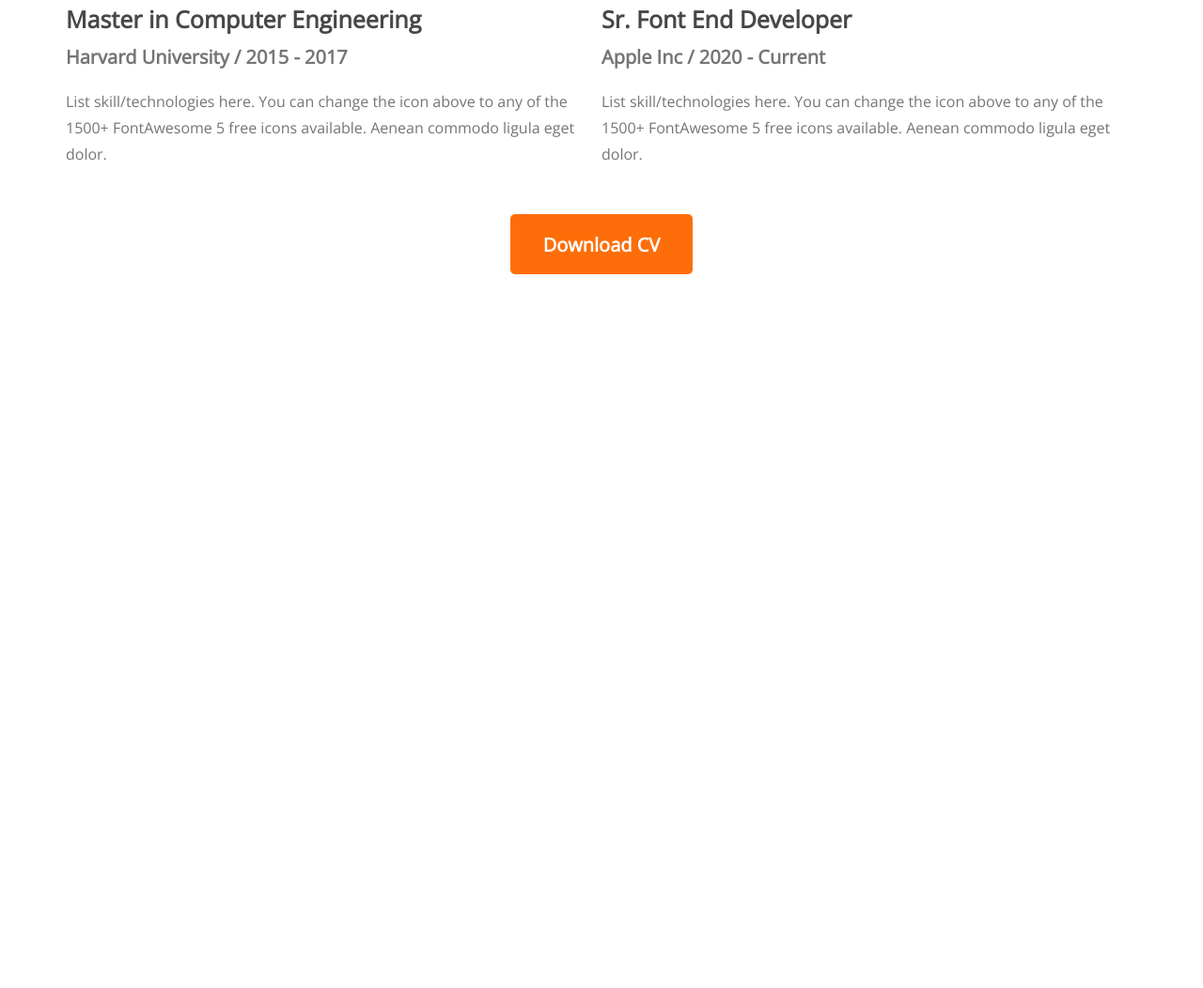
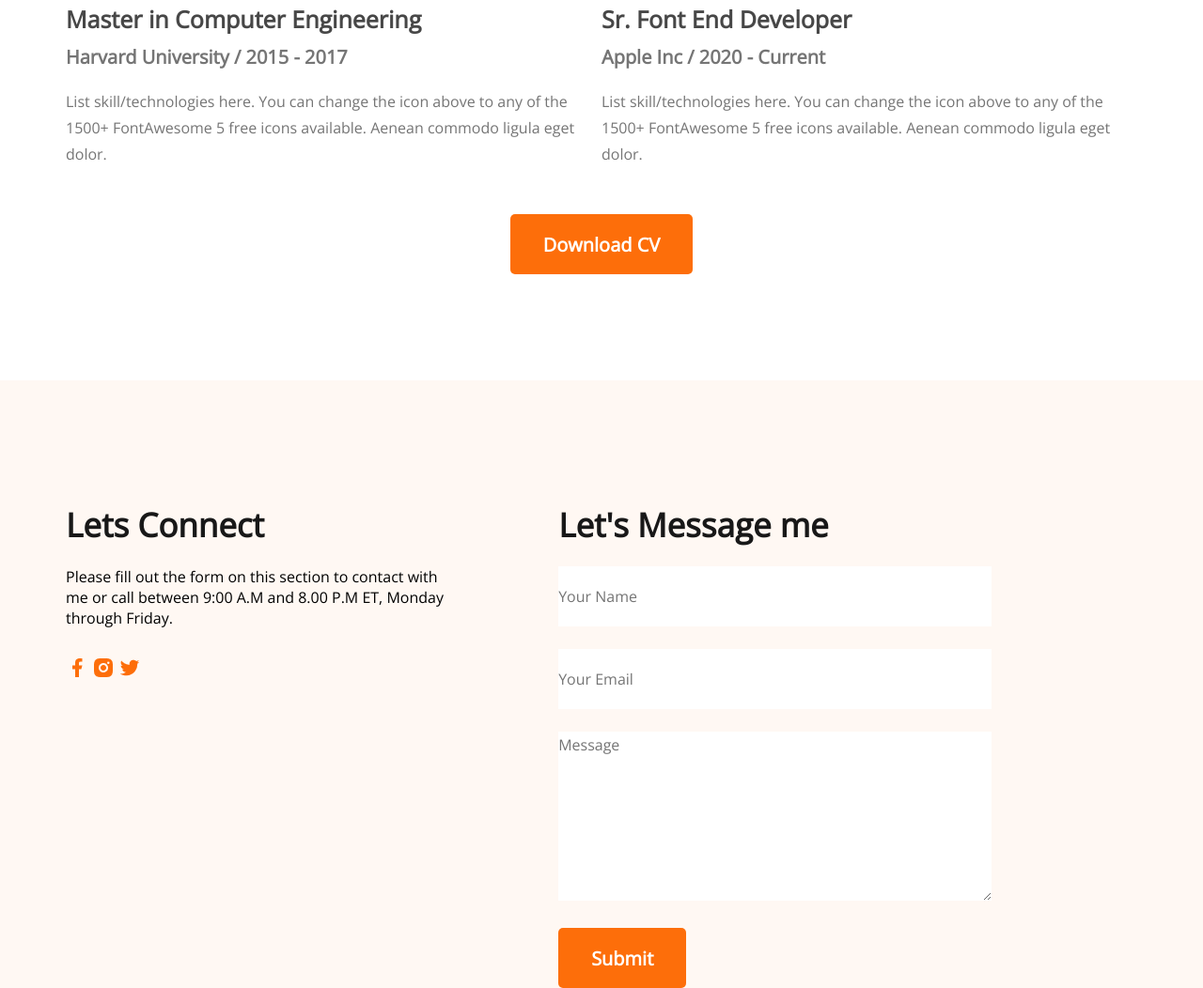
Before and after one commit to Mohiuddin-64bit/first-portfolio, a plain HTML site: page index.html in a window 1280 px wide. Shown: the part 3053-4105 px from the top of the page at 94% size. Before the commit the page ends 3458 px from the top, so only its background shows below. Drawn offline with nearby package versions, Linux system fonts and the light colour scheme.

Commit message:
footer done

```diff
--- a/index.html
+++ b/index.html
@@ -171,9 +171,27 @@
     <!-- Resume Section END -->
     <!-- Download CV button -->
     <button class="primary-btn under-resume">Download CV</button>
-
-
   </main>
+  <footer>
+    <div class="footer-contant">
+      <div class="contant-left">
+        <h2 class="footer-title">Lets Connect</h2>
+        <p class="footer-desc">Please fill out the form on this section to contact with me or call between 9:00 A.M and 8.00 P.M ET, Monday through Friday.</p>
+        <img src="/images/icons/facebook.png" alt="" class="icon">
+        <img src="/images/icons/insta.png" alt="" class="icon">
+        <img src="/images/icons/twitter.png" alt="" class="icon">
+      </div>
+      <div class="contant-right">
+        <h2 class="footer-title">Let's Message me</h2>
+        <form class="footer-form" action="">
+          <input class="input-name" type="text" placeholder="Your Name">
+          <input class="input-email" type="email" placeholder="Your Email">
+          <textarea class="text-area" name="text" id="" cols="30" rows="10" placeholder="Message"></textarea>
+        </form>
+        <button class="primary-btn">Submit</button>
+      </div>
+    </div>
+  </footer>
 </body>
 
 </html>
--- a/style.css
+++ b/style.css
@@ -274,10 +274,52 @@ ul li a {
   line-height: 28px;
   color: #757575;
 }
+
 /* Download CV button style */
-.under-resume{
+.under-resume {
   display: block;
   margin: auto;
   margin-top: 50px;
   margin-bottom: 113px;
 }
+
+/* footer style */
+
+footer {
+  background-color: #FFF8F3;
+}
+
+.footer-contant {
+  width: 1140px;
+  margin: auto;
+
+  display: flex;
+  padding-top: 130px;
+  gap: 117px;
+}
+
+.footer-title {
+  font-weight: 700;
+  font-size: 35px;
+  line-height: 48px;
+  color: #181818;
+  margin-bottom: 20px;
+}
+.footer-desc{
+  margin-bottom: 30px;
+}
+.input-name,
+.input-email,
+.text-area {
+  border: 0;
+  width: 461px;
+  height: 64px;
+  margin-bottom: 24px;
+  font-weight: 400;
+  font-size: 16px;
+  line-height: 28px;
+  color: #757575;
+}
+.text-area{
+  height: 180px;
+}
```
